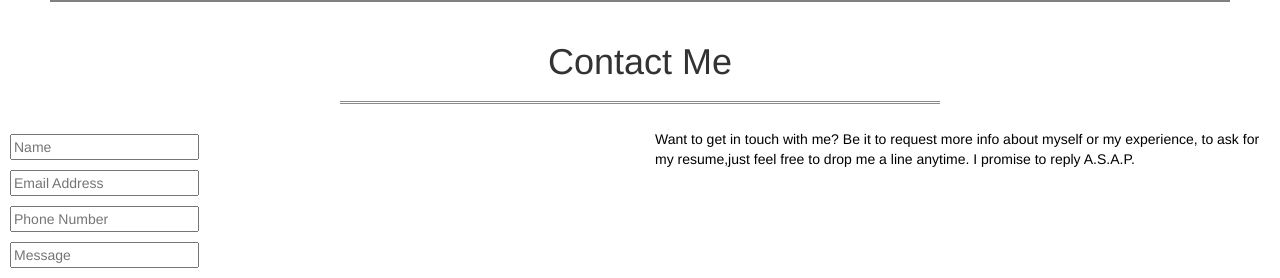
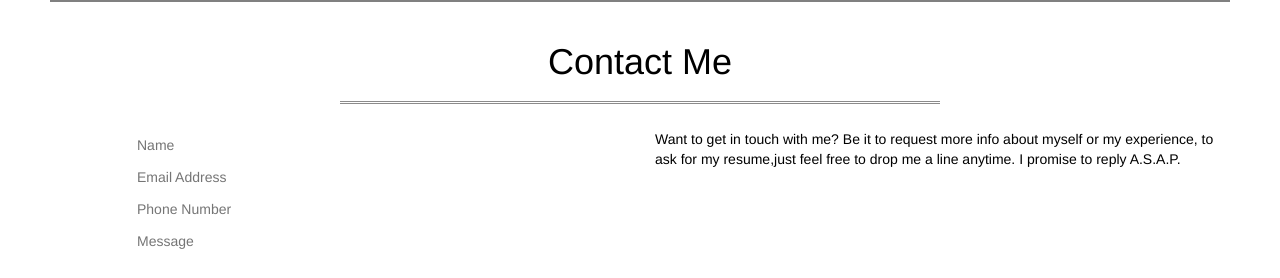
Before and after one commit to BurtyBurton/BurtyBurton.github.io, a plain HTML site: page index.html in a window 1280 px wide. Shown: the part 1280-1558 px from the top of the page. Drawn offline with nearby package versions, Linux system fonts and the light colour scheme.

Commit message:
Update main.css

```diff
--- a/resources/css/main.css
+++ b/resources/css/main.css
@@ -51,3 +51,14 @@ hr.about {
 #portfolio h1 {
   color: black;
 }
+#contact {
+  background-color: white;
+  margin: 0px 50px 0px 50px;
+}
+#contact h1 {
+  color: black;
+}
+.no-border {
+  border: none;
+  margin-left: 75px;
+}
```
